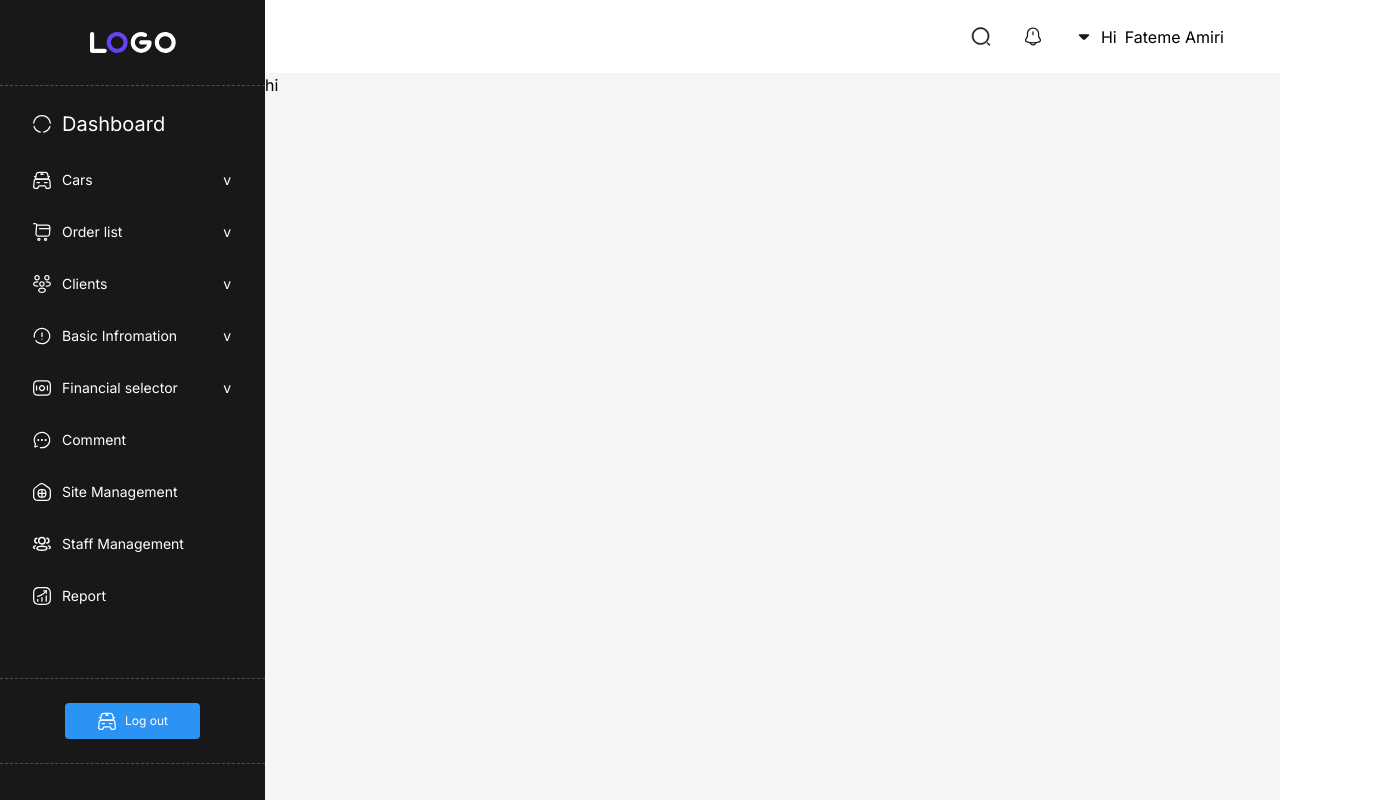
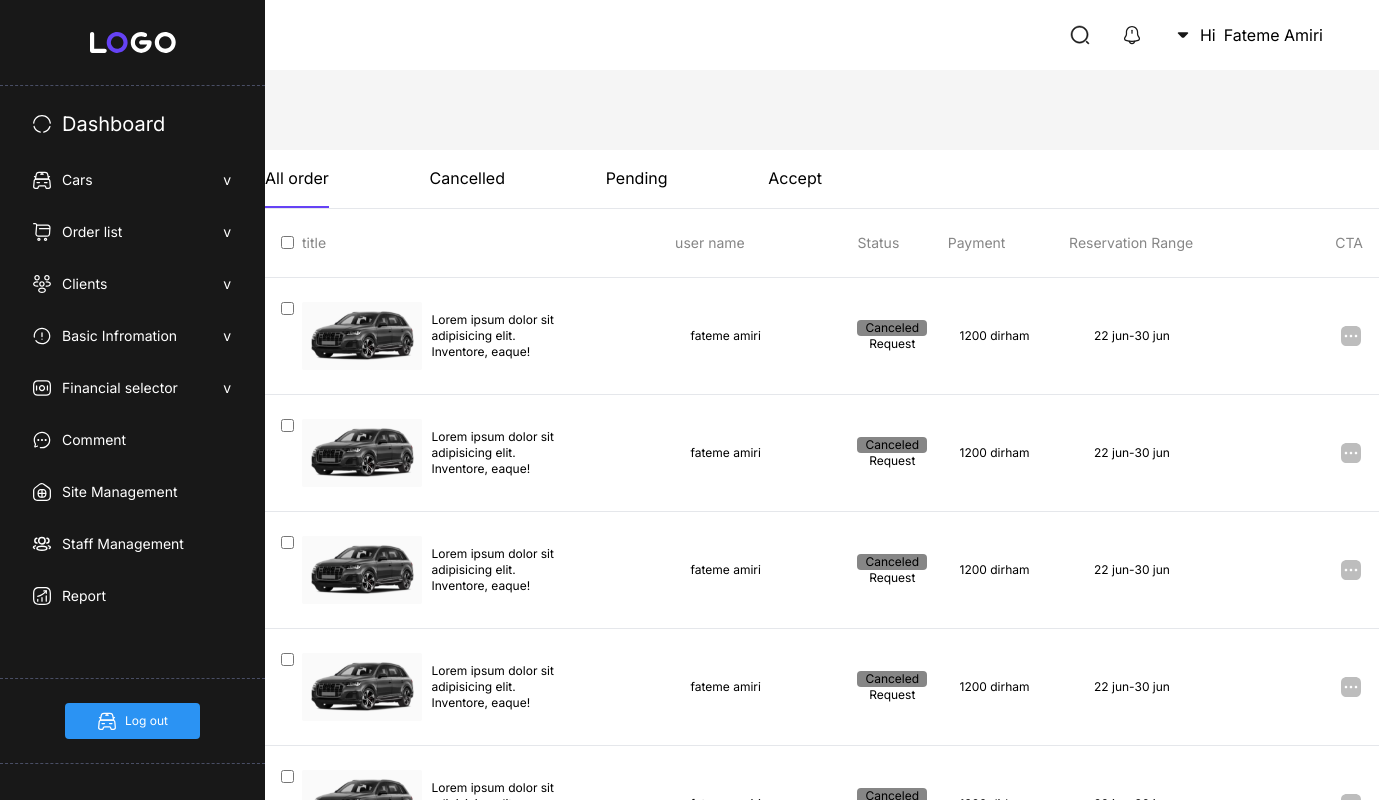
Before and after one commit to fafooti/car-ren, a Next.js app: page / in a window 1280 px wide. Shown: the top 800 px of the page, 1379 px wide, since content can reach past the window. Built offline with nearby package versions, Linux system fonts and the light colour scheme.

Commit message:
feat:  Order section added

```diff
--- a/src/components/Sidebar/Sidebar.jsx
+++ b/src/components/Sidebar/Sidebar.jsx
@@ -19,7 +19,7 @@ const cars = ["All Cars", "All Meta Car", "Reserved cars"];
 const orderList = ["All Orders", "Pending Orders"];
 function Sidebar() {
   return (
-    <div className="bg-primaryBlack h-full whitespace-nowrap  pb-20 min-w-[265px] flex flex-col gap-2 ">
+    <div className="bg-primaryBlack h-full whitespace-nowrap  pb-20 w-full flex flex-col gap-2 ">
       <div className="border-b border-dashed w-full flex justify-center py-8 border-secondaryPurple">
         <Image src={logo} />
       </div>
--- a/src/module/Orders/OrderList.jsx
+++ /dev/null
@@ -1,11 +0,0 @@
-import React from 'react'
-
-function OrderList() {
-  return(
-    <div className="w-full bg-orange-800 h-full">
-        <h1 className=''>hi</h1>
-    </div>
-  )
-}
-
-export default OrderList
--- /dev/null
+++ b/src/modules/Orders/Categories.jsx
@@ -0,0 +1,49 @@
+import React, { useState } from "react";
+
+function Categories() {
+  const [selected, setSelected] = useState("all");
+  const handleSelectedcategory = (category) => {
+    setSelected(category);
+  };
+
+  return (
+    <div className="flex justify-between w-1/2 mt-4 ">
+      <p
+        className={`pb-4 ${
+          selected === "all" ? "border-b-2 border-primaryPurple" : ""
+        }`}
+        onClick={() => handleSelectedcategory("all")}
+      >
+        All order
+      </p>
+      <p
+        className={`pb-4 ${
+          selected === "cancelled" ? "border-b-2 border-primaryPurple" : ""
+        }`}
+        onClick={() => handleSelectedcategory("cancelled")}
+      >
+        Cancelled
+      </p>
+      <p
+        className={` pb-4 ${
+          selected === "pending" ? "border-b-2 border-primaryPurple" : ""
+        }`}
+        onClick={() => handleSelectedcategory("pending")}
+      >
+        {" "}
+        Pending
+      </p>
+      <p
+        className={` pb-4 ${
+          selected === "accept" ? "border-b-2 border-primaryPurple" : ""
+        }`}
+        onClick={() => handleSelectedcategory("accept")}
+      >
+        {" "}
+        Accept
+      </p>
+    </div>
+  );
+}
+
+export default Categories;
--- /dev/null
+++ b/src/modules/Orders/OrderCard.jsx
@@ -0,0 +1,33 @@
+import React from "react";
+import carImage from "/public/cars/carimage.svg";
+import Image from "next/image";
+import Button from "@/components/Button/Button";
+import CTA from "/public/cars/cta.svg"
+function OrderCard() {
+  return (
+    <article className="flex items-center justify-around border-t text-xs w-full px-4 py-6 bg-white ">
+      <div className="w-1/5 flex items-start gap-2">
+        <input type="checkbox" />
+        <Image width={120} height={68} src={carImage} />
+      </div>
+      <div className="pl-4 w-2/5">
+        <p className="max-w-[128px]">
+          Lorem ipsum dolor sit adipisicing elit. Inventore,
+          eaque!
+        </p>
+      </div>
+      <div className="w-1/5">fateme amiri</div>
+      <div className="w-1/5 flex flex-col items-center">
+        <Button className="bg-secondaryGray px-2">Canceled</Button>
+        <p className="">Request</p>
+      </div>
+      <div className="w-1/5">1200 dirham</div>
+      <div className="w-1/5">22 jun-30 jun</div>
+      <div className="w-1/5 flex justify-end">
+        <Image src={CTA} />
+      </div>
+    </article>
+  );
+}
+
+export default OrderCard;
--- /dev/null
+++ b/src/modules/Orders/OrderHeader.jsx
@@ -0,0 +1,25 @@
+import React from 'react'
+
+function OrderHeader() {
+  return (
+    <div className="w-full flex items-center px-4 text-sm text-secondaryGray py-6 border-t">
+      <div className="w-2/5  flex items-center gap-2 ">
+        <input type='checkbox' />
+        title
+      </div>
+      <div className="w-1/5 flex items-center justify-end">
+        <p className="max-w-xs">user name</p>
+      </div>
+      <div className="w-1/5  flex items-center justify-end  ">
+        Status
+      </div>
+      <div className="w-1/5 flex items-center justify-center">Payment</div>
+      <div className="w-1/5 flex items-center justify-center">
+       Reservation Range
+      </div>
+      <div className="w-1/5 flex items-center justify-end ">CTA</div>
+    </div>
+  );
+}
+
+export default OrderHeader
--- /dev/null
+++ b/src/modules/Orders/OrderList.jsx
@@ -0,0 +1,26 @@
+
+import Categories from './Categories';
+import OrderCard from './OrderCard'
+import OrderHeader from './OrderHeader';
+
+function OrderList() {
+  return (
+    <div className="w-[1114px] bg-white my-20 flex h-full flex-col mx-auto  ">
+     <Categories/>
+      <OrderHeader />
+      <OrderCard />
+      <OrderCard />
+      <OrderCard />
+      <OrderCard />
+      <OrderCard />
+      <OrderCard />
+      <OrderCard />
+      <OrderCard />
+      <OrderCard />
+      <OrderCard />
+      <OrderCard />
+      <OrderCard />
+    </div>
+  );
+}
+export default OrderList
--- a/src/pages/index.js
+++ b/src/pages/index.js
@@ -2,17 +2,18 @@ import Image from "next/image";
 import { Inter } from "next/font/google";
 import Sidebar from "@/components/Sidebar/Sidebar";
 import Header from "@/components/Header/Header";
-import OrderList from "@/module/Orders/OrderList";
+import OrderList from "@/modules/Orders/OrderList";
 
 const inter = Inter({ subsets: ["latin"] });
 
 export default function Home() {
   return (
-    <main
-      className={` min-h-screen  flex bg-backgroundWhite   ${inter.className}`}
-    >
-      <Sidebar />
-      <div className="w-full  flex flex-col">
+    <main className={` min-h-screen  flex   ${inter.className}`}>
+      <div className="min-w-[265px] ">
+        <Sidebar />
+      </div>
+
+      <div className=" bg-backgroundWhite  w-full flex flex-col mx-auto">
         <Header />
         <OrderList />
       </div>
--- a/src/styles/globals.css
+++ b/src/styles/globals.css
@@ -1,10 +1,19 @@
 @tailwind base;
 @tailwind components;
 @tailwind utilities;
+
 :root {
     --foreground-rgb: 0, 0, 0;
     --background-start-rgb: 214, 219, 220;
     --background-end-rgb: 255, 255, 255;
+}
+
+@media (prefers-color-scheme: dark) {
+    :root {
+        --foreground-rgb: 255, 255, 255;
+        --background-start-rgb: 0, 0, 0;
+        --background-end-rgb: 0, 0, 0;
+    }
 }
 
 
--- a/tailwind.config.js
+++ b/tailwind.config.js
@@ -4,6 +4,7 @@ module.exports = {
     "./src/pages/**/*.{js,ts,jsx,tsx,mdx}",
     "./src/components/**/*.{js,ts,jsx,tsx,mdx}",
     "./src/app/**/*.{js,ts,jsx,tsx,mdx}",
+    "./src/**/*.{js,ts,jsx,tsx,mdx}",
   ],
   theme: {
     extend: {
@@ -14,7 +15,7 @@ module.exports = {
       },
       colors: {
         backgroundWhite: "#F5F5F5",
-        primaryPurple: "##6542F5",
+        primaryPurple: "#6542F5",
         primaryBlack: "#181818",
         primaryBlue: "#2B93F3",
         primaryOrange: "#F37044",
```
Also changed, not shown: src/module/Orders/OrderCard.jsx (deleted, +0 -11 lines), public/cars/carimage.svg (added), public/cars/cta.svg (added).
